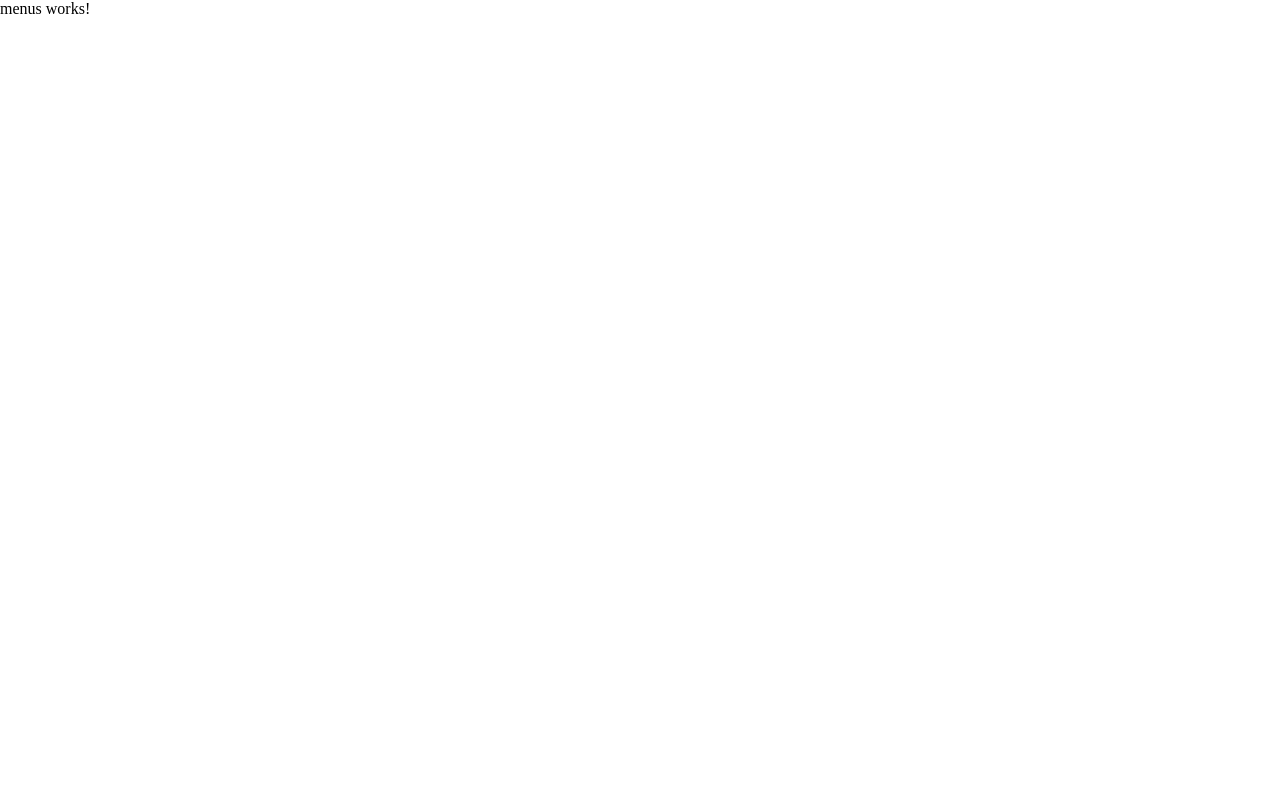
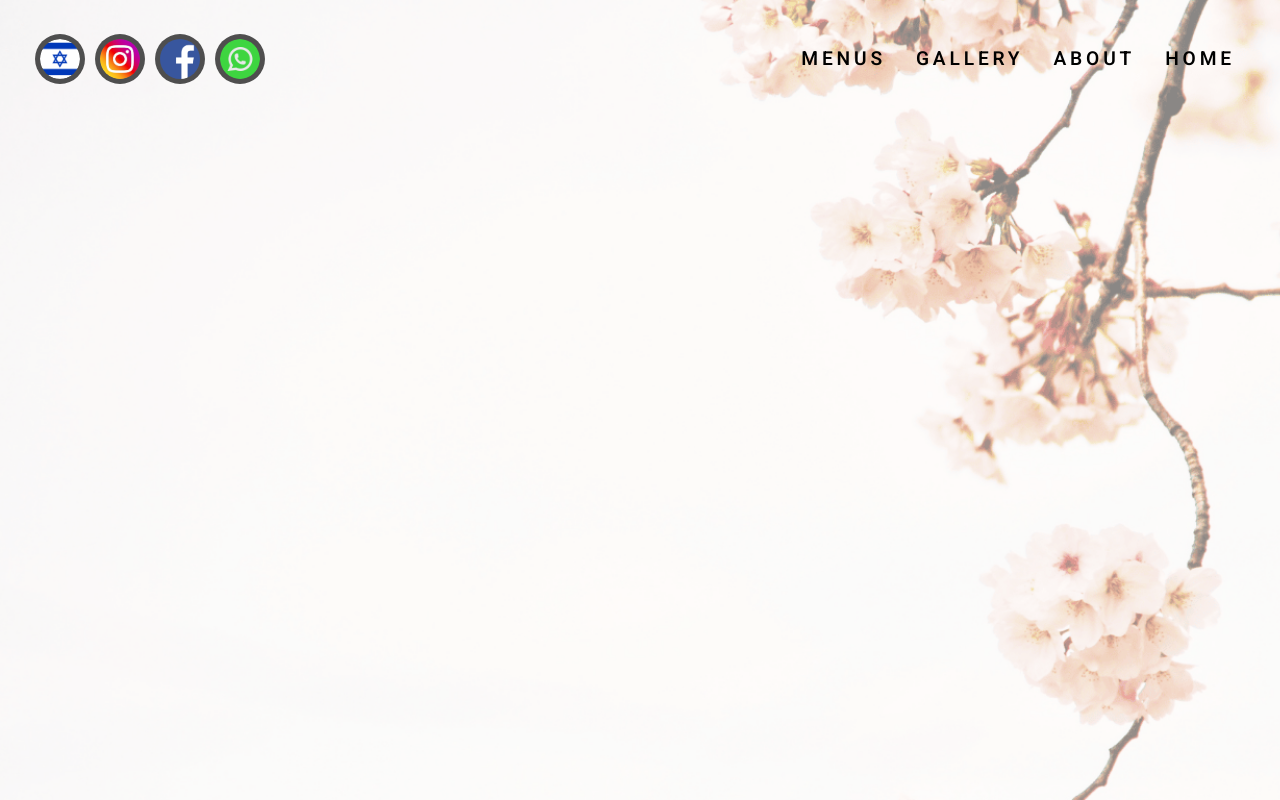
Before and after one commit to evelyne802/chef-portfolio, an Angular app: page /menus in a window 1280 px wide. Built offline with nearby package versions, Linux system fonts and the light colour scheme; a web font is replaced by a local one.

Commit message:
fix: header language + menu componnt

```diff
--- a/src/app/components/about/about.component.css
+++ b/src/app/components/about/about.component.css
@@ -6,7 +6,6 @@
     height: 77svh;
     width: 100%;
     background-size: cover;
-    background-color: #fff6fb;
     left: 0;
     top: 0;
     display: flex;
--- a/src/app/components/gallery/gallery.component.css
+++ b/src/app/components/gallery/gallery.component.css
@@ -2,11 +2,9 @@
     font-family: "Heebo";
 }
 
-.about-background {
-    height: 100svh;
+.gallery-background {
+    height: 77svh;
     width: 100%;
-    position: relative;
-    background-color: #fff6fb;
     left: 0;
     top: 0;
     display: flex;
@@ -15,7 +13,7 @@
     padding: 20px;
 }
 
-.about-background::before {
+.gallery-background::before {
     content: "";
     background-image: url("../../../assets/images/about-bg.png");
     background-size: cover;
--- a/src/app/components/gallery/gallery.component.html
+++ b/src/app/components/gallery/gallery.component.html
@@ -1,3 +1,4 @@
-<div class="about-background">
+<app-header (changeLanEvent)="changeLanguage()"></app-header>
+<div class="gallery-background">
 
 </div>
--- a/src/app/components/gallery/gallery.component.ts
+++ b/src/app/components/gallery/gallery.component.ts
@@ -1,12 +1,27 @@
 import { Component, Input } from '@angular/core';
+import { MainService } from 'src/app/services/main.service';
+import { HeaderComponent } from '../header/header.component';
 
 @Component({
   standalone: true,
   selector: 'app-gallery',
+  imports: [
+    HeaderComponent
+  ],
   templateUrl: './gallery.component.html',
   styleUrls: ['./gallery.component.css']
 })
 export class GalleryComponent {
-  @Input() siteInEnglish: boolean = false;
 
+    constructor( private mainService: MainService ){}
+
+    siteInEnglish: boolean = false;
+
+    ngOnInit(){
+      this.siteInEnglish = this.mainService.getLanguage();
+    }
+
+  changeLanguage() {
+    this.siteInEnglish = !this.siteInEnglish;
+  }
 }
--- a/src/app/components/header/header.component.ts
+++ b/src/app/components/header/header.component.ts
@@ -26,7 +26,7 @@ export class HeaderComponent {
   notInUseLanguageIcon: string = '';
 
   ngOnInit(){
-    this.mainService.getLanguage();
+    this.siteInEnglish = this.mainService.getLanguage();
     console.log('english: ', this.siteInEnglish);
     this.updateLanguage();
   }
--- /dev/null
+++ b/src/app/components/menu/menu.component.html
@@ -0,0 +1 @@
+<p>menu works!</p>
--- a/src/app/components/menus/menus.component.css
+++ b/src/app/components/menus/menus.component.css
@@ -0,0 +1,27 @@
+* {
+    font-family: "Heebo";
+}
+
+.menus-background {
+    height: 77svh;
+    width: 100%;
+    left: 0;
+    top: 0;
+    display: flex;
+    flex-direction: column;
+    align-items: center;
+    padding: 20px;
+}
+
+.menus-background::before {
+    content: "";
+    background-image: url("../../../assets/images/about-bg.png");
+    background-size: cover;
+    background-position: 80% 20%;
+    position: absolute;
+    top: 0px;
+    right: 0px;
+    bottom: 0px;
+    left: 0px;
+    opacity: 0.5;
+}
--- a/src/app/components/menus/menus.component.html
+++ b/src/app/components/menus/menus.component.html
@@ -1 +1,4 @@
-<p>menus works!</p>
+<app-header (changeLanEvent)="changeLanguage()"></app-header>
+<div class="menus-background">
+
+</div>
--- a/src/app/components/menus/menus.component.ts
+++ b/src/app/components/menus/menus.component.ts
@@ -1,13 +1,28 @@
 import { Component, Input } from '@angular/core';
+import { MainService } from 'src/app/services/main.service';
+import { HeaderComponent } from '../header/header.component';
 
 @Component({
   standalone: true,
   selector: 'app-menus',
+  imports: [
+    HeaderComponent
+  ],
   templateUrl: './menus.component.html',
   styleUrls: ['./menus.component.css']
 })
 export class MenusComponent {
 
-  @Input() siteInEnglish: boolean = false;
+  constructor( private mainService: MainService ){}
+
+  siteInEnglish: boolean = false;
+
+  ngOnInit(){
+    this.siteInEnglish = this.mainService.getLanguage();
+  }
+
+  changeLanguage() {
+    this.siteInEnglish = !this.siteInEnglish;
+  }
 
 }
```
Also changed, not shown: src/app/components/menu/menu.component.ts (added, +11 -0 lines), src/app/components/menu/menu.component.css (added).
